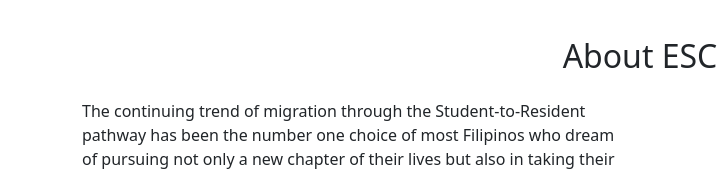
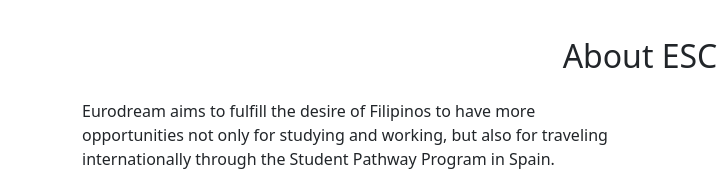
Before and after one commit to sayikeep/kodego-mp1-presentation, a plain HTML site: page index.html in a window 1280 px wide. Shown: the part 731-907 px from the top of the page, 0-720 px from the left. Drawn offline with nearby package versions, Linux system fonts and the light colour scheme.

Commit message:
minor update

```diff
--- a/index.html
+++ b/index.html
@@ -88,7 +88,7 @@
             <div class="container">
                 <div class="row">
                     <div class="col-12 col-sm-6">
-                        <p>The continuing trend of migration through the Student-to-Resident pathway has been the number one choice of most Filipinos who dream of pursuing not only a new chapter of their lives but also in taking their education to further heights. While most English-speaking countries such as Canada, the US, Australia, to name some, tops the chart of education destination, recent news on a more restrictive entry protocols pose additional hurdle to overcome on top of the surmounting tuition and cost of living fees. This self-evident call to bring more options has lead to the establishment of Eurodream Study Consultancy Ltd. The company aims to fulfill the desire of Filipinos to have more opportunities not only for studying and working, but also for traveling internationally through the Student Pathway Program in Spain.</p>
+                        <p> Eurodream aims to fulfill the desire of Filipinos to have more opportunities not only for studying and working, but also for traveling internationally through the Student Pathway Program in Spain.</p>
                         <p class="mb-4 mb-md-0">With the stamp of approval from Catalunya's renowned Camino Barcelona Centre, we at Eurodream are your one-stop shop for building your dream study abroad experience in Spain. Our expert team will help you find the ideal program at Luis Vives, assist in legalisation filing, and even guide you through securing your Spanish student visa. Don't miss out on this life-changing opportunity - join Eurodream on an unforgettable adventure in Spain!</p>
                     </div>
                     <div class="col-12 col-sm-6">
```
